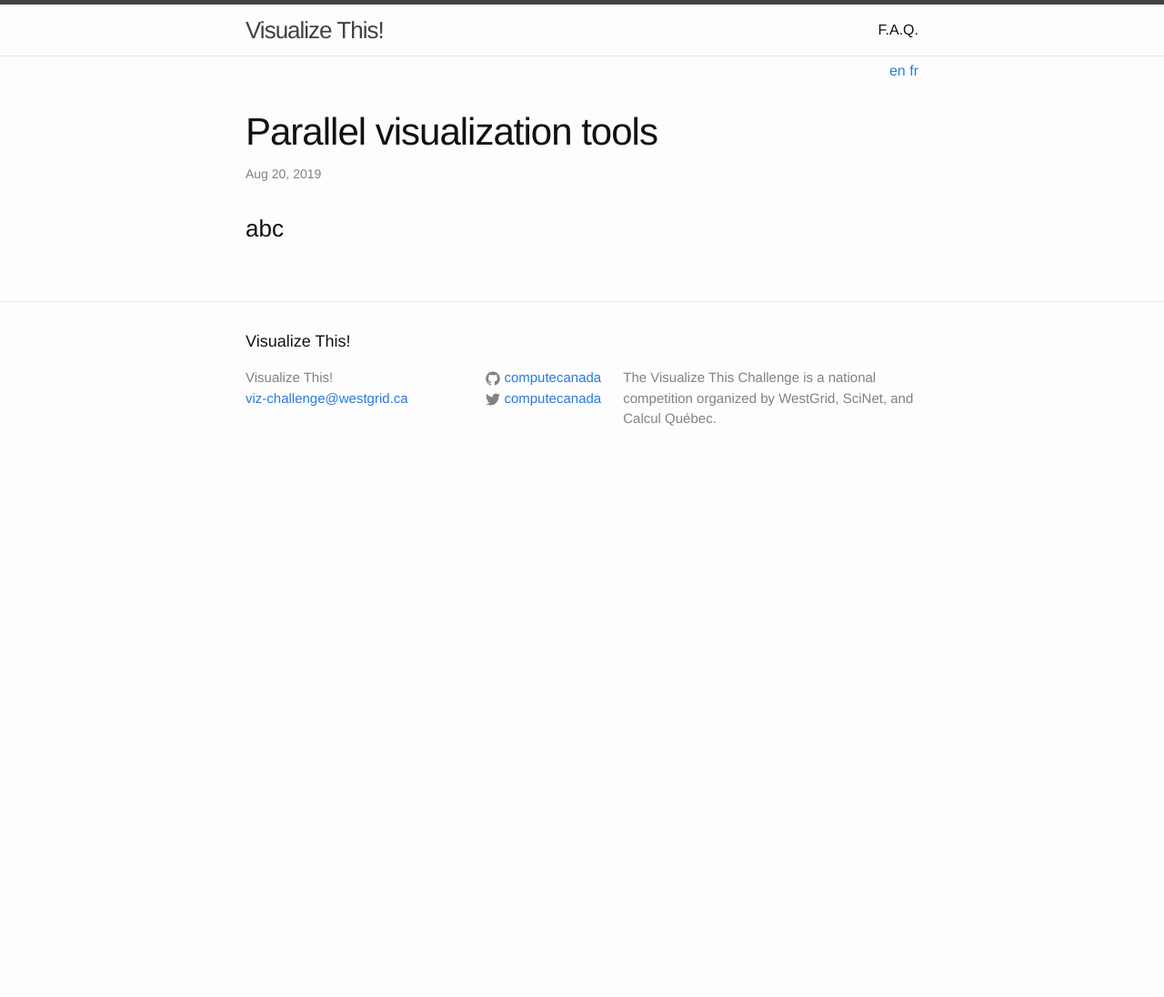
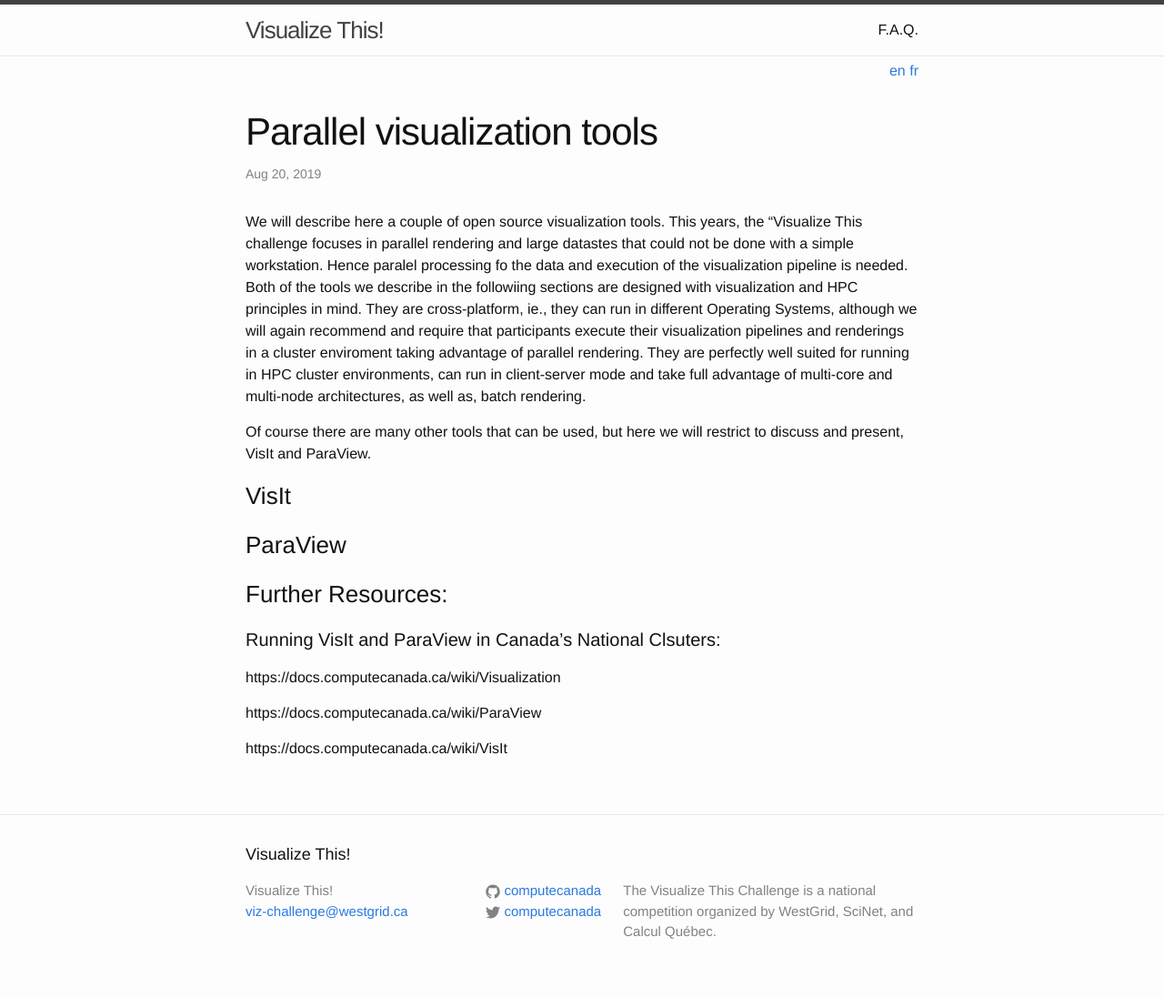
Before and after one commit to ComputeCanada/visualizeThis, a Jekyll site: the page built from _posts/2019-08-20-tools.markdown, in a window 1280 px wide. Shown: the whole page at 91% size. Built offline with Jekyll 4.4.1, drawn with Linux system fonts in a browser that asks for light colours; before the commit the page ends 900 px from its top, so only the background shows below that.

Commit message:
Basic intro and placing sections for ParaView and VisIt

```diff
--- a/_posts/2019-08-20-tools.markdown
+++ b/_posts/2019-08-20-tools.markdown
@@ -7,6 +7,25 @@ categories: competition
 lang: en
 ---
 
+We will describe here a couple of open source visualization tools.
+This years, the "Visualize This challenge focuses in parallel rendering and large datastes that could not be done with a simple workstation.
+Hence paralel processing fo the data and execution of the visualization pipeline is needed.
+Both of the tools we describe in the followiing sections are designed with visualization and HPC principles in mind.
+They are cross-platform, ie., they can run in different Operating Systems, although we will again recommend and require that participants execute their visualization pipelines and renderings in a cluster enviroment taking advantage of parallel rendering.
+They are perfectly well suited for running in HPC cluster environments, can run in client-server mode and take full advantage of multi-core and multi-node architectures, as well as, batch rendering.
+
+Of course there are many other tools that can be used, but here we will restrict to discuss and present, VisIt and ParaView.
+
+### VisIt
+
+### ParaView
 
 
-### abc
+### Further Resources:
+
+#### Running VisIt and ParaView in Canada's National Clsuters:
+https://docs.computecanada.ca/wiki/Visualization
+
+https://docs.computecanada.ca/wiki/ParaView
+
+https://docs.computecanada.ca/wiki/VisIt
```
